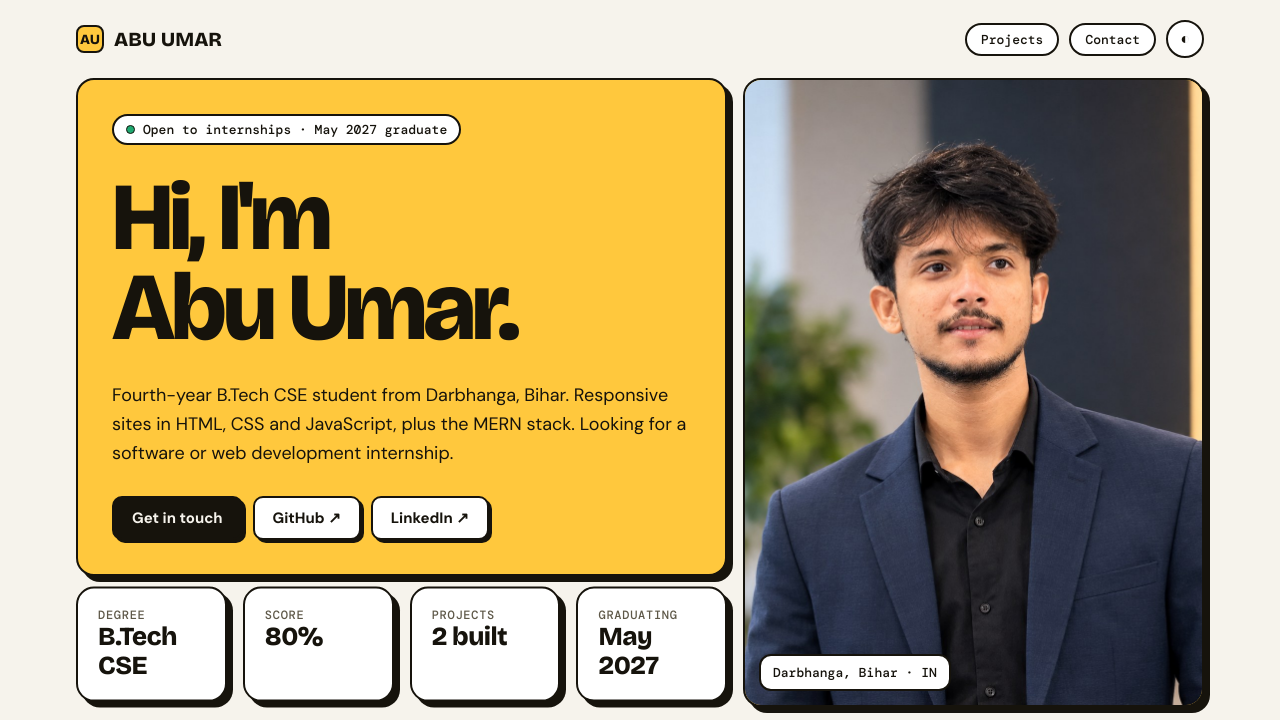
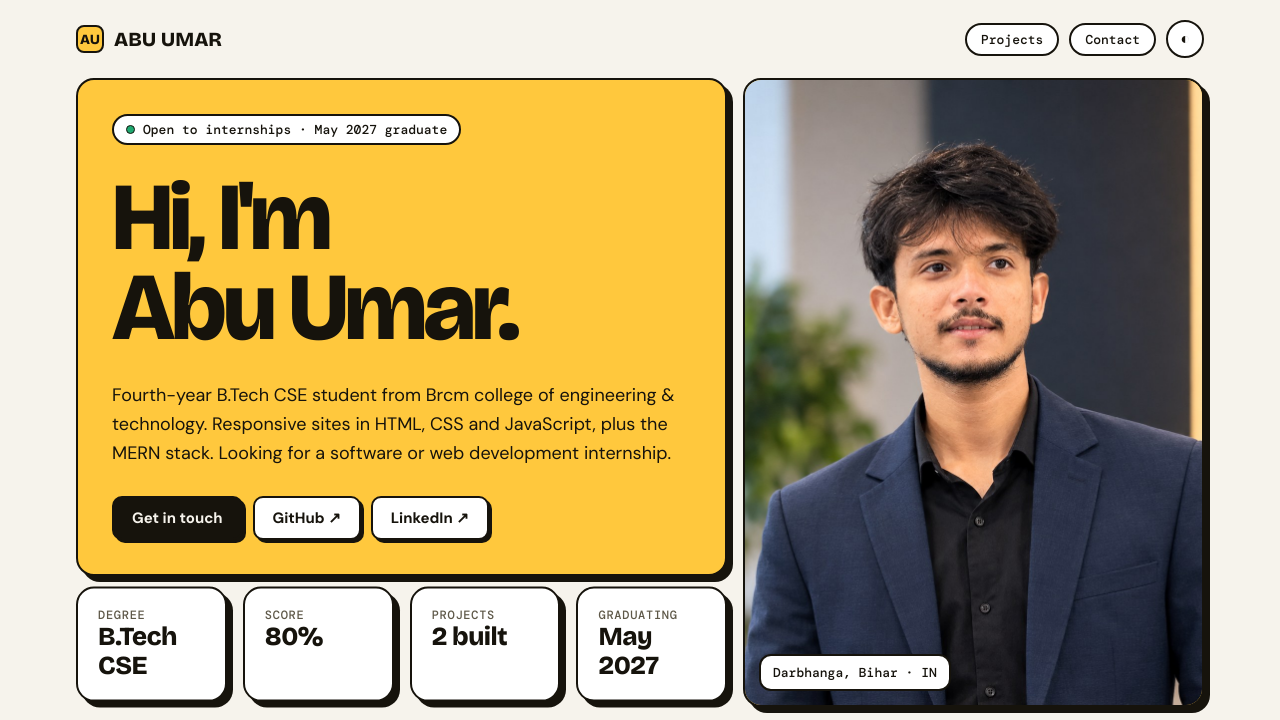
Before and after one commit to Abuumar-gif/my-portfolio, a plain HTML site: page index.html in a window 1280 px wide. Shown: the top 720 px of the page. Drawn offline with nearby package versions, Linux system fonts and the light colour scheme; a script that the page names is missing.

Commit message:
Update personal description in index.html

```diff
--- a/index.html
+++ b/index.html
@@ -24,7 +24,7 @@
     <section class="tile s-intro">
       <span class="tag"><b></b>Open to internships · May 2027 graduate</span>
       <h1>Hi, I'm Abu Umar.</h1>
-      <p>Fourth-year B.Tech CSE student from Darbhanga, Bihar. Responsive sites in HTML, CSS and JavaScript, plus the MERN stack. Looking for a software or web development internship.</p>
+      <p>Fourth-year B.Tech CSE student from Brcm college of engineering & technology. Responsive sites in HTML, CSS and JavaScript, plus the MERN stack. Looking for a software or web development internship.</p>
       <div class="btns">
         <a class="btn dark" href="#contact">Get in touch</a>
         <a class="btn" href="https://github.com/Abuumar-gif" target="_blank" rel="noopener">GitHub ↗</a>
```
